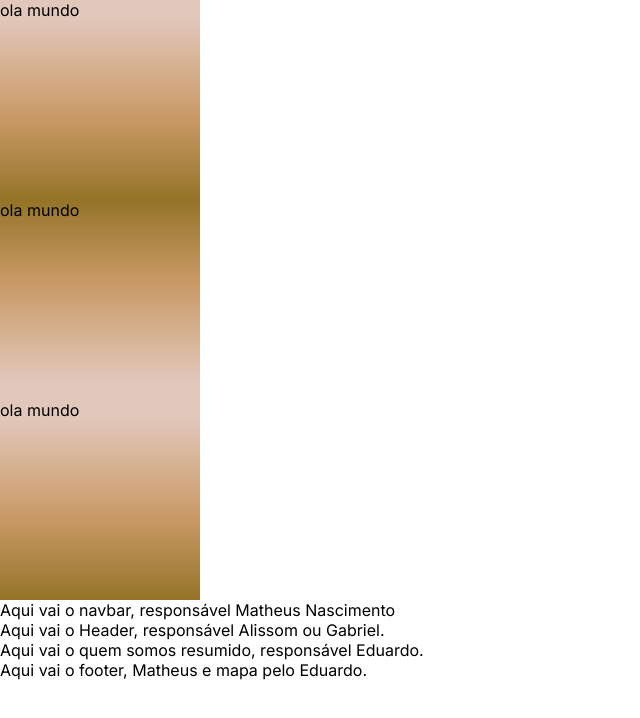
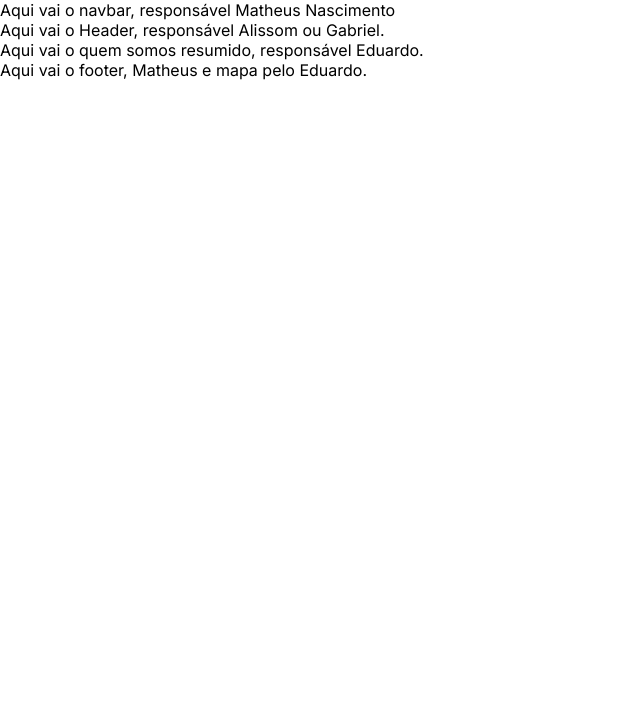
Before and after one commit to dnctech06/Anirac-Spa, a Next.js app in the folder site/: page / in a window 1280 px wide. Shown: the top 718 px of the page, without its empty margins (0-640 px from the left). Built offline with nearby package versions, Linux system fonts and the light colour scheme.

Commit message:
atualizado esquema de cores css div mesclada

```diff
--- a/site/src/app/globals.css
+++ b/site/src/app/globals.css
@@ -5,15 +5,50 @@
 }
 
 :root {
-  --rosa-marrom: linear-gradient(180deg,
-      hsl(19, 40%, 81%) 9%,
-      hsl(31, 48%, 59%) 60%,
-      hsl(42, 57%, 37%) 100%);
+  --um:  rgb(226, 200, 188);
+  --um-s: linear-gradient(0deg, rgba(226, 200, 188, 1) 9%, rgba(149, 117, 41, 1) 30%);
 
-  --marrom-rosa: linear-gradient(0deg,
-      hsl(19deg 40% 81%) 9%,
-      hsl(31deg 48% 59%) 60%,
-      hsl(42deg 57% 37%) 100%);
+  --dois: rgb(226, 200, 188);
+  --dois-s: linear-gradient(180deg, rgba(226, 200, 188, 1) 9%, rgba(149, 117, 41, 1) 30%);
+
+  --tres: rgb(149, 117, 41);
+  --tres-s: linear-gradient(0deg, rgba(149, 117, 41, 1) 9%, rgba(226, 200, 188, 1) 30%);
+
+  --quatro: rgb(149, 117, 41);
+  --quatro-s: linear-gradient(180deg, rgba(149, 117, 41, 1) 9%, rgba(226, 200, 188, 1) 30%);
+
+}
 
 
+/*
+
+EXEMPLO DE USO DAS VÁRIAVESI CSS, AS VARIÁVEIS DEVEM IR NO CSS DO COMPONENTE OU PAGE QUE ESTÁO CRIANDO
+
+.um {
+    background:var(--um);
+    background: var(--um-s);
+    width: 400px;
+    height: 400px;
 }
+
+.dois {
+    background:var(--dois);
+    background: var(--dois-s);
+    width: 400px;
+    height: 400px;
+}
+
+.tres {
+    background:var(--tres);
+    background: var(--tres-s);
+    width: 400px;
+    height: 400px;
+}
+
+.quatro {
+    background:var(--quatro);
+    background: var(--quatro-s);
+    width: 400px;
+    height: 400px;
+}
+ */
--- a/site/src/app/page.js
+++ b/site/src/app/page.js
@@ -10,11 +10,6 @@ import style from './style.css';
 export default function Home() {
   return (
     <main >
-      <div className='um' >ola mundo</div>
-      <div className='dois' >ola mundo</div>
-      <div className='tres' >ola mundo</div>
-
-
       <Navbar></Navbar>
       <Header></Header>
       <MainHome></MainHome>
--- a/site/src/app/style.css
+++ b/site/src/app/style.css
@@ -1,19 +1 @@
 @import url(./globals.css);
-
-.um {
-    background-image: var(--rosa-marrom);
-    width: 200px;
-    height: 200px;
-}
-
-.dois {
-    background-image: var(--marrom-rosa);
-    width: 200px;
-    height: 200px;
-}
-
-.tres {
-    background-image: var(--rosa-marrom);
-    width: 200px;
-    height: 200px;
-}
```
